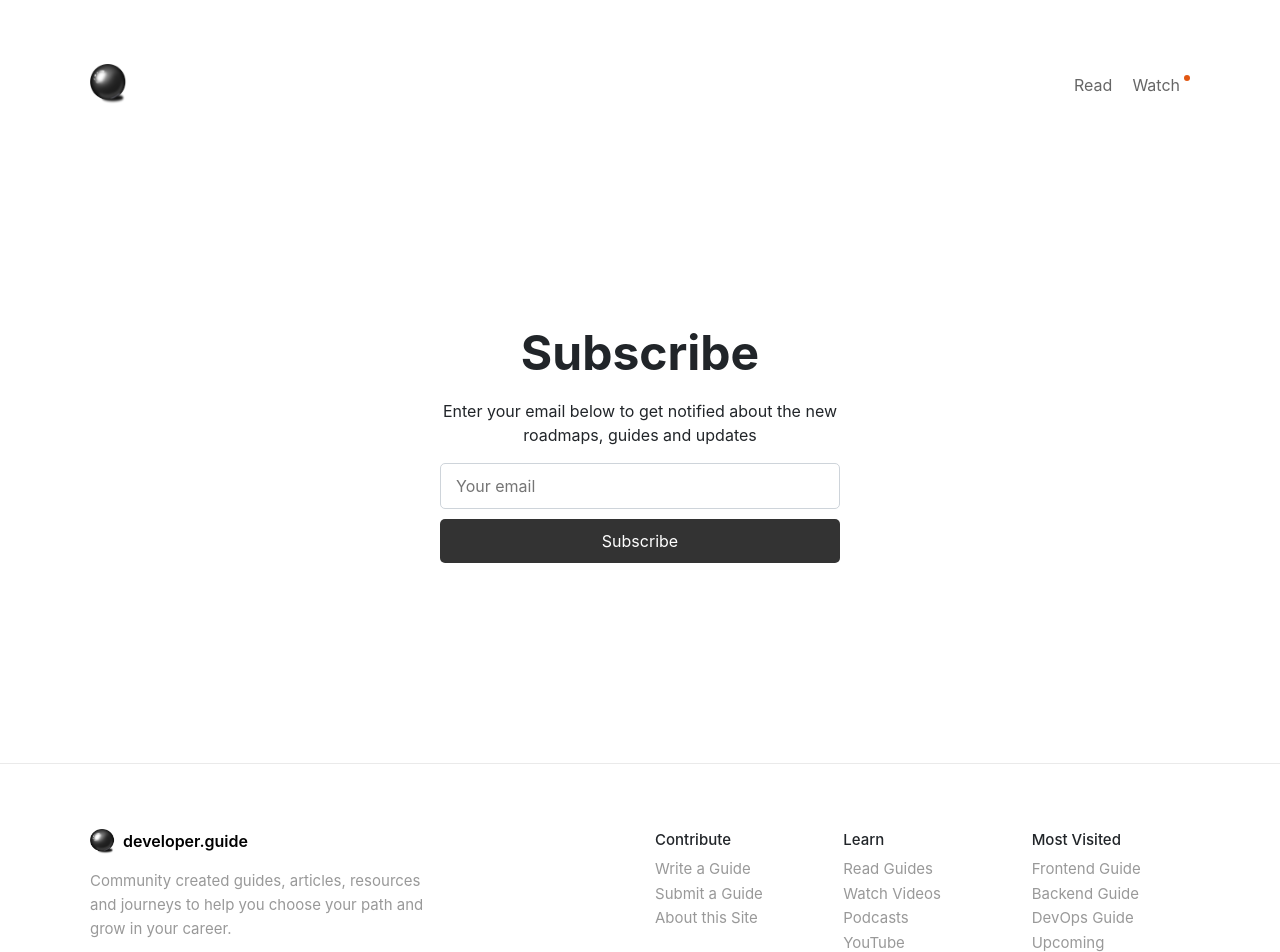
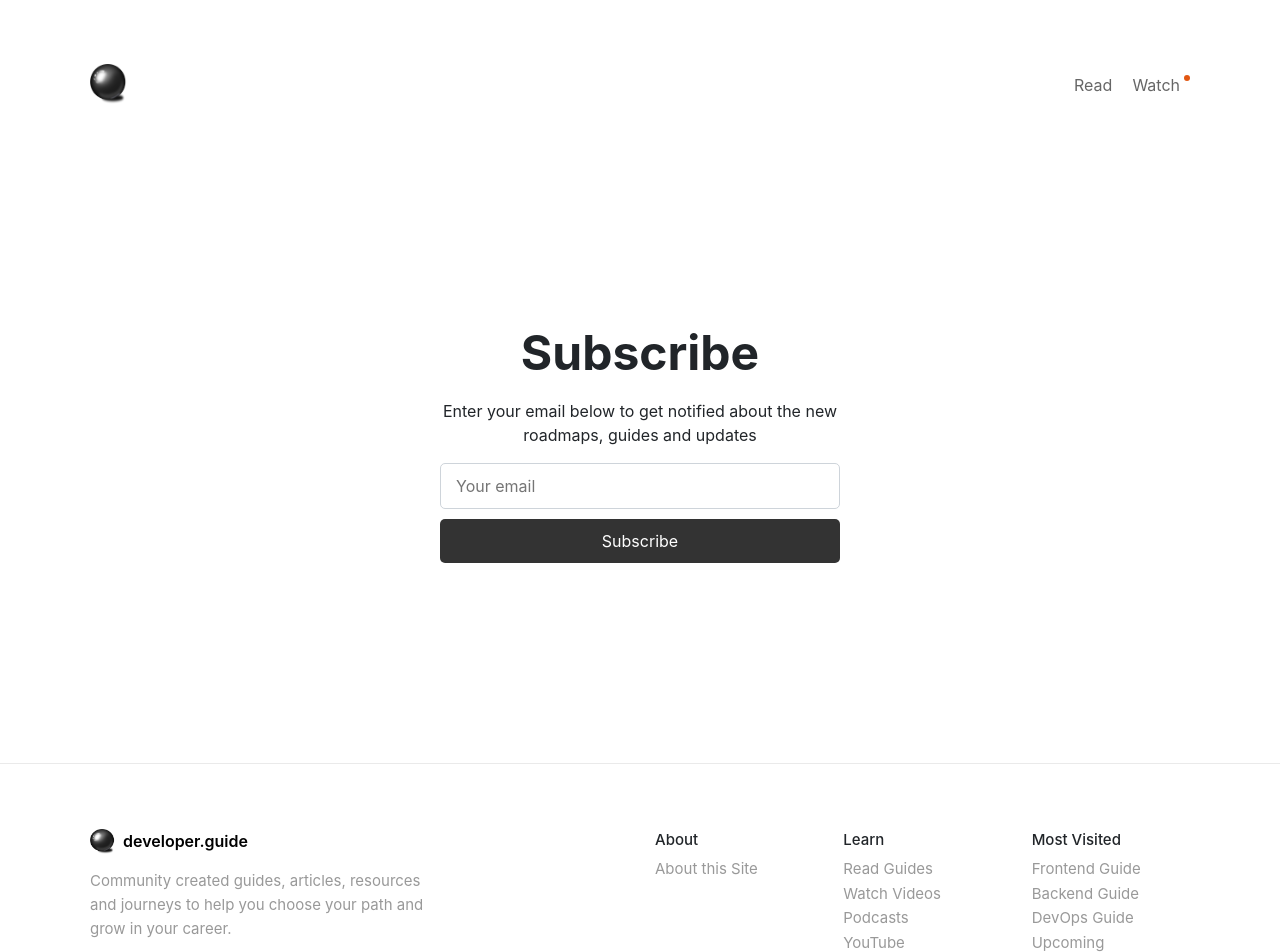
Before and after one commit to artyomDev/developer.guide, a Next.js app: page /signup in a window 1280 px wide. Shown: the top 952 px of the page. Built offline with nearby package versions, Linux system fonts and the light colour scheme; no server answers; a small style sheet from the web is missing.

Commit message:
mid update

```diff
--- a/components/page-footer/index.js
+++ b/components/page-footer/index.js
@@ -24,9 +24,7 @@ const PageFooter = () => (
         </div>
         <div className="site-contribute foot-col col-12 col-sm-4 col-lg-2">
           <ul>
-            <li className='foot-header'>Contribute</li>
-            <li><a href={ siteConfig.url.addGuide } target="_blank">Write a Guide</a></li>
-            <li><a href={ siteConfig.url.addRoadmap } target="_blank">Submit a Guide</a></li>
+            <li className='foot-header'>About</li>
             <li><a href='/about'>About this Site</a></li>
           </ul>
         </div>
```
Also changed, not shown: content/pages/about.md (+1 -1 lines).
